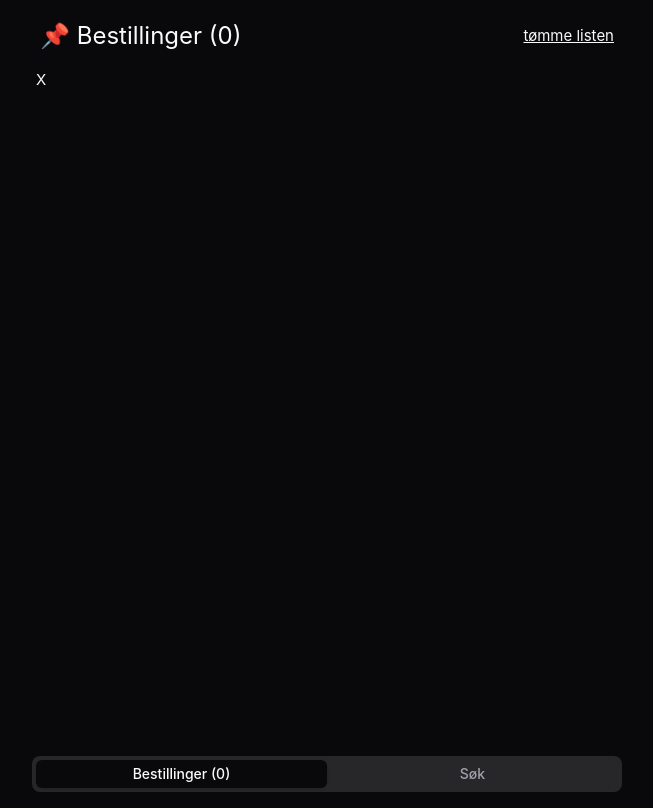
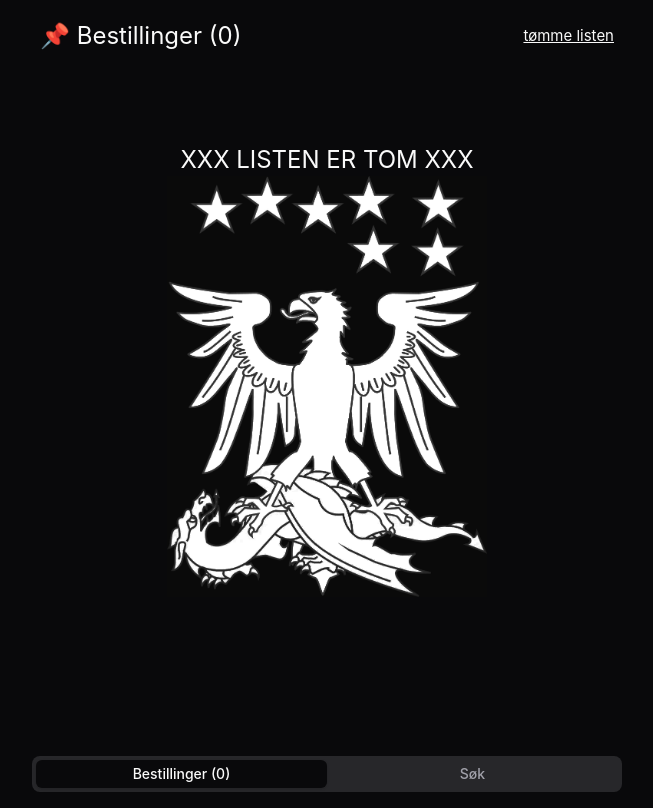
Before and after one commit to aqolys/lunsjliste, a Vue app: page / in a window 1280 px wide. Shown: the whole page, without its empty margins (313-966 px from the left). Built offline with nearby package versions, Linux system fonts and the light colour scheme.

Commit message:
[FIX] when entering into the search and switching between tabs, the txt in the input disappeared and the state of the list remained the same. added background image

```diff
--- a/index.html
+++ b/index.html
@@ -3,12 +3,14 @@
   <head>
     <meta charset="UTF-8" />
     <link rel="icon" href="/favicon.ico" />
-    <meta name="viewport" content="width=device-width, initial-scale=1.0" />
+    <meta
+      name="viewport"
+      content="width=device-width, initial-scale=1.0, minimum-scale=1.0, maximum-scale=1.0, user-scalable=no"
+    />
     <title>Lunsjliste App</title>
   </head>
   <body class="dark">
     <div id="app"></div>
-    <canvas id="gradient-canvas" data-transition-in />
     <script type="module" src="/src/main.js"></script>
   </body>
 </html>
--- a/package.json
+++ b/package.json
@@ -20,8 +20,7 @@
     "sass": "^1.71.0",
     "tailwind-merge": "^2.2.1",
     "tailwindcss-animate": "^1.0.7",
-    "vue": "^3.4.15",
-    "whatamesh": "^0.2.0"
+    "vue": "^3.4.15"
   },
   "devDependencies": {
     "@vitejs/plugin-vue": "^5.0.3",
--- a/src/App.vue
+++ b/src/App.vue
@@ -1,15 +1,40 @@
 <script>
-import Home from "@/views/Home.vue";
+import { useApp } from '@/stores'
+
+import Home from '@/views/Home.vue'
 
 export default {
+  data() {
+    return {
+      app: useApp(),
+    }
+  },
   components: {
     Home,
   },
-};
+}
 </script>
 
 <template>
   <main class="h-full">
+    <div class="absolute w-80 inset-y-36 -z-50 left-2/4 -translate-x-1/2">
+      <div
+        class="text-center"
+        :class="{
+          'opacity-0': app.getOrderList.length || app.activeTab === 'list',
+        }"
+      >
+        <span class="uppercase text-2xl">XXX listen er tom XXX</span>
+      </div>
+      <img
+        :class="{
+          'opacity-90': !app.getOrderList.length && !app.activeTab === 'list',
+          'opacity-5': app.getOrderList.length || app.activeTab === 'list',
+        }"
+        src="@/assets/sw-bg.png"
+      />
+    </div>
+
     <Home />
   </main>
 </template>
--- a/src/assets/main.css
+++ b/src/assets/main.css
@@ -98,6 +98,11 @@
   font-weight: normal;
 }
 
+html {
+  -webkit-text-size-adjust: none;
+  touch-action: manipulation;
+}
+
 body {
   min-height: 100dvh;
   margin: auto;
--- a/src/components/OrderList.vue
+++ b/src/components/OrderList.vue
@@ -1,32 +1,29 @@
 <script>
-import { useApp } from "@/stores";
+import { useApp } from '@/stores'
 
-import LunsjItem from "@/components/LunsjItem.vue";
-
-import { ref } from "vue";
+import LunsjItem from '@/components/LunsjItem.vue'
 
 export default {
   data() {
     return {
       app: useApp(),
-      isOpened: ref(false),
-    };
+    }
   },
   components: {
     LunsjItem,
   },
   methods: {
     onLunsj(lunsj) {
-      this.app.removeOrder(lunsj);
+      this.app.removeOrder(lunsj)
     },
     clearList() {
-      this.app.clearOrderList();
+      this.app.clearOrderList()
     },
   },
   mounted() {
-    console.log(this.app.getOrderList.length);
+    console.log(this.app.getOrderList.length)
   },
-};
+}
 </script>
 
 <template>
@@ -38,7 +35,6 @@ export default {
         </LunsjItem>
       </li>
     </ul>
-    <div v-else>X</div>
   </div>
 </template>
 
--- a/src/components/Topbar.vue
+++ b/src/components/Topbar.vue
@@ -1,8 +1,8 @@
 <script>
-import { useApp } from "@/stores";
+import { useApp } from '@/stores'
 
-import { MagnifyingGlassIcon, Cross1Icon } from "@radix-icons/vue";
-import { Input } from "@/components/ui/input";
+import { MagnifyingGlassIcon, Cross1Icon } from '@radix-icons/vue'
+import { Input } from '@/components/ui/input'
 
 export default {
   components: {
@@ -13,21 +13,20 @@ export default {
   data() {
     return {
       app: useApp(),
-      search: "",
       results: [],
-    };
+    }
   },
   methods: {
     onChange() {
-      this.app.searchLunsj(this.search);
+      this.app.searchLunsj()
     },
     clearInput() {
-      this.search = "";
-      this.app.searchLunsj("");
+      this.app.searchInputValue = ''
+      this.app.searchLunsj()
     },
   },
   mounted() {},
-};
+}
 </script>
 
 <template>
@@ -38,10 +37,10 @@ export default {
           id="search"
           type="text"
           placeholder="Søk..."
-          v-model="search"
+          v-model="app.searchInputValue"
           autocomplete="off"
           class="blured pl-10 text-lg h-12 bg-background"
-          @input="onChange($event)"
+          @input="onChange"
         />
         <span
           class="absolute start-0 inset-y-0 flex items-center justify-center px-2"
@@ -50,7 +49,7 @@ export default {
         </span>
         <span
           class="absolute end-2 inset-y-0 flex items-center justify-center px-2 cursor-pointer"
-          v-if="this.search"
+          v-if="app.searchInputValue"
           @click="clearInput"
         >
           <Cross1Icon class="size-6 text-muted-foreground" />
--- a/src/stores/app.js
+++ b/src/stores/app.js
@@ -613,14 +613,18 @@ export const useApp = defineStore('app', {
     selected: [],
     isSearched: false,
     searchResults: [],
-    filter: '',
+    searchInputValue: '',
+    activeTab: 'orders',
   }),
   actions: {
-    searchLunsj(payload) {
-      if (payload) {
+    searchLunsj() {
+      if (this.searchInputValue) {
         this.isSearched = true
         this.searchResults = this.lunsj.filter(
-          (item) => item.name.toLowerCase().indexOf(payload.toLowerCase()) > -1
+          (item) =>
+            item.name
+              .toLowerCase()
+              .indexOf(this.searchInputValue.toLowerCase()) > -1
         )
       } else {
         this.searchResults = []
@@ -659,6 +663,10 @@ export const useApp = defineStore('app', {
         }
       })
     },
+
+    changeActiveTab(payload) {
+      this.activeTab = payload
+    },
   },
   getters: {
     getLunsjList() {
--- a/src/views/Home.vue
+++ b/src/views/Home.vue
@@ -1,16 +1,16 @@
 <script>
-import { useApp } from "@/stores";
+import { useApp } from '@/stores'
 
-import Topbar from "@/components/Topbar.vue";
-import LunsjList from "@/components/LunsjList.vue";
-import OrderList from "@/components/OrderList.vue";
-import { Tabs, TabsContent, TabsList, TabsTrigger } from "@/components/ui/tabs";
+import Topbar from '@/components/Topbar.vue'
+import LunsjList from '@/components/LunsjList.vue'
+import OrderList from '@/components/OrderList.vue'
+import { Tabs, TabsContent, TabsList, TabsTrigger } from '@/components/ui/tabs'
 
 export default {
   data() {
     return {
       app: useApp(),
-    };
+    }
   },
   components: {
     Topbar,
@@ -21,7 +21,12 @@ export default {
     TabsList,
     TabsTrigger,
   },
-};
+  methods: {
+    onClickTab(tab) {
+      this.app.changeActiveTab(tab)
+    },
+  },
+}
 </script>
 
 <template>
@@ -49,10 +54,12 @@ export default {
         </div>
       </TabsContent>
       <TabsList class="tab-footer grid w-full grid-cols-2">
-        <TabsTrigger value="orders">
+        <TabsTrigger value="orders" @click="onClickTab('orders')">
           Bestillinger ({{ app.getOrderList.length }})
         </TabsTrigger>
-        <TabsTrigger value="list"> Søk </TabsTrigger>
+        <TabsTrigger value="list" @click="onClickTab('list')">
+          Søk
+        </TabsTrigger>
       </TabsList>
     </Tabs>
   </div>
```
Also changed, not shown: src/assets/sw-bg.png (added), 1 other file (tests, documents, lock files or other folders).
